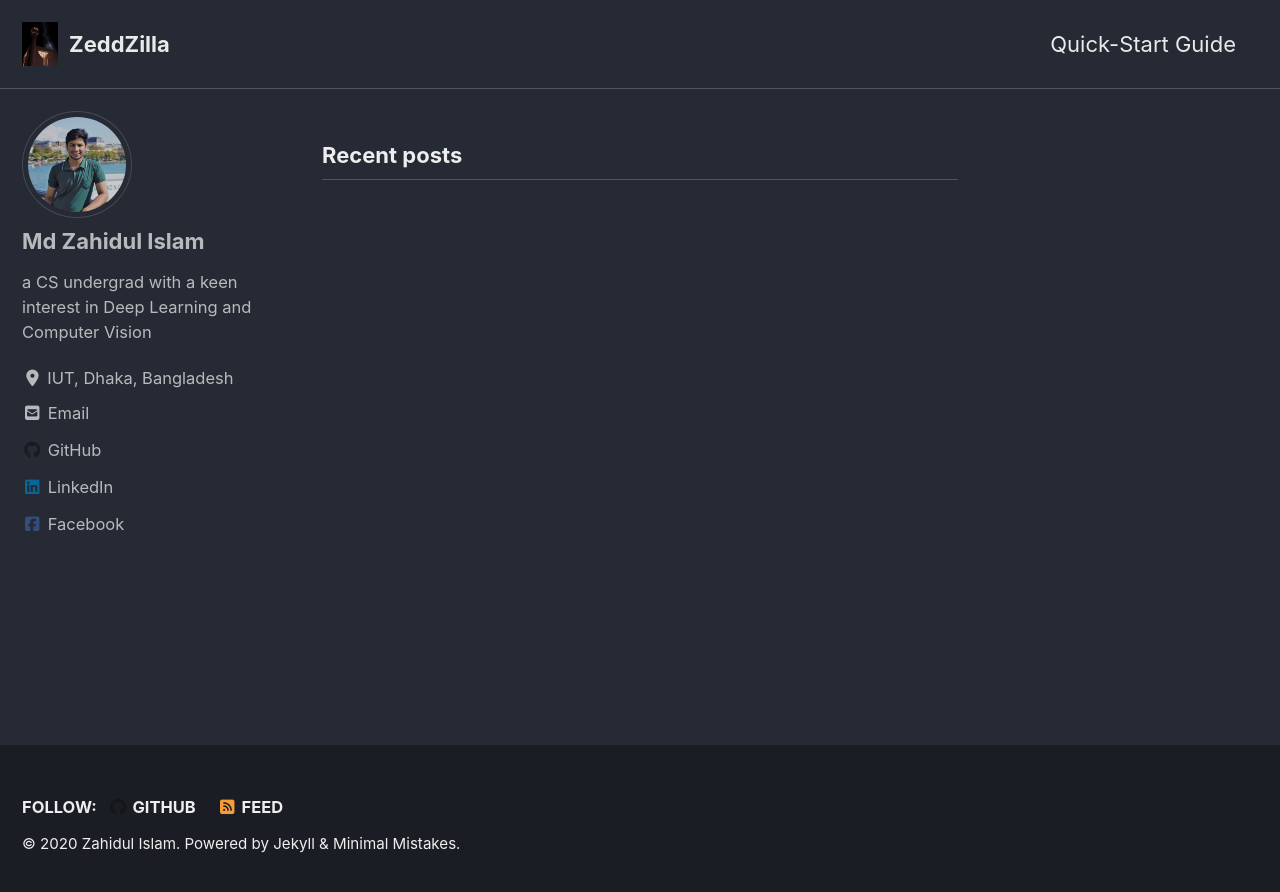
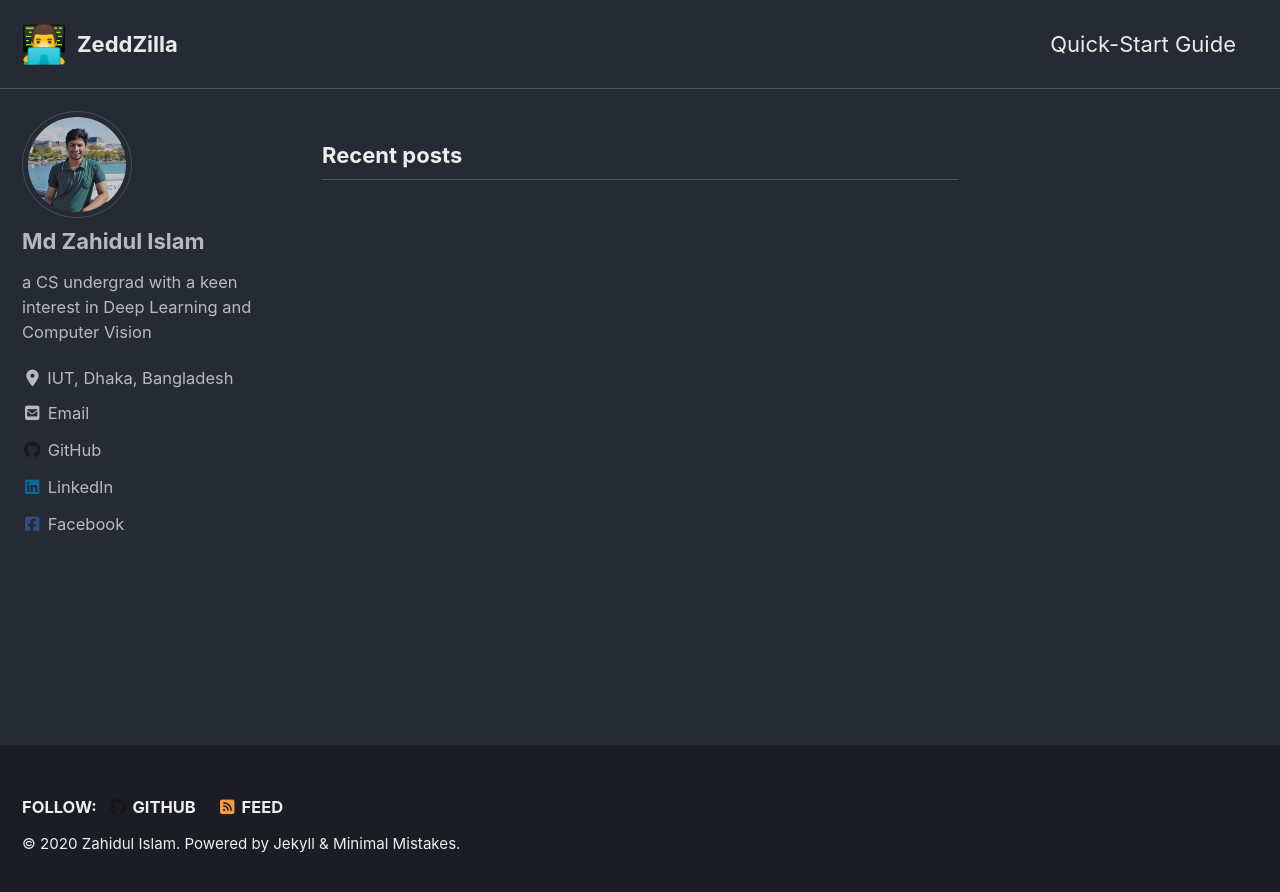
Before and after one commit to Zedd1558/Zedd1558.github.io, a Jekyll site: the page built from index.html, in a window 1280 px wide. Shown: the top 892 px of the page. Built offline with Jekyll 4.4.1, drawn with Linux system fonts in a browser that asks for light colours; cached includes are drawn as plain includes; nearby versions of some CDN libraries; the list of posts is cut into pages by our own code.

Commit message:
fixing profile2

```diff
--- a/_config.yml
+++ b/_config.yml
@@ -16,7 +16,7 @@
 
 # Site Settings
 locale                   : "en-US"
-title                    : "ZeddZilla"
+title                    : "Zedd_Zilla"
 title_separator          : "-"
 subtitle                 : # site tagline that appears below site title in masthead
 name                     : "Zahidul Islam"
@@ -25,7 +25,7 @@
 baseurl                  : # the subpath of your site, e.g. "/blog"
 repository               : "Zedd1558/Zedd1558.github.io" # GitHub username/repo-name e.g. "mmistakes/minimal-mistakes"
 teaser                   : # path of fallback teaser image, e.g. "/assets/images/500x300.png"
-logo                     : "/assets/images/logo.jpg" # path of logo image to display in the masthead, e.g. "/assets/images/88x88.png"
+logo                     : "/assets/images/tech_logo.jpg" # path of logo image to display in the masthead, e.g. "/assets/images/88x88.png"
 masthead_title           : "ZeddZilla" # overrides the website title displayed in the masthead, use " " for no title
 # breadcrumbs            : false # true, false (default)
 words_per_minute         : 200
```
Also changed, not shown: assets/images/logo.jpg (deleted), assets/images/tech_logo.jpg (added).
